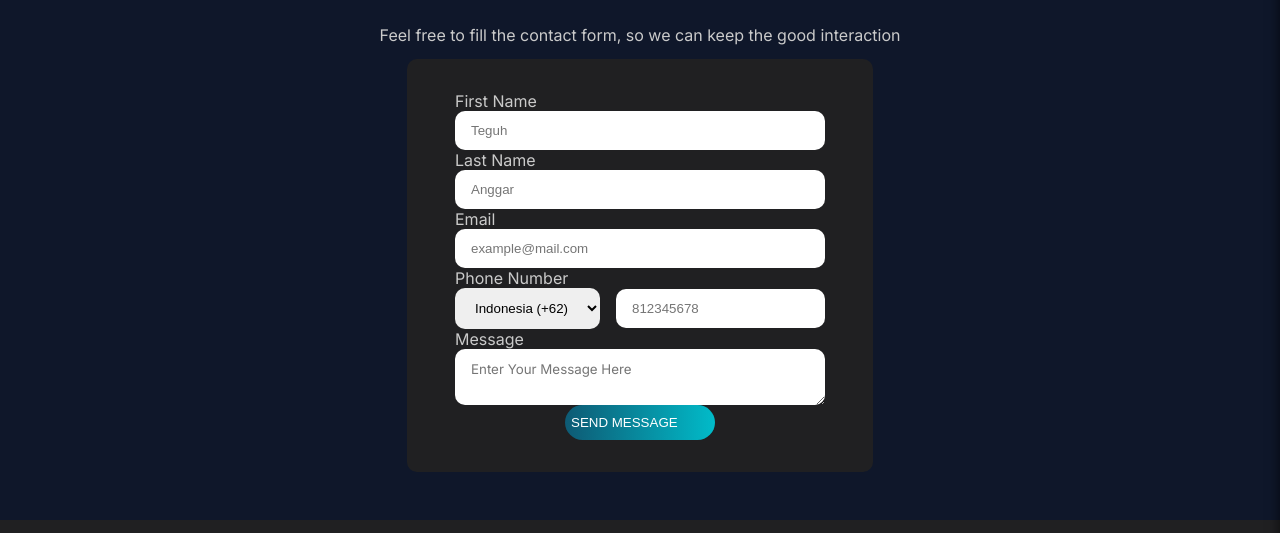
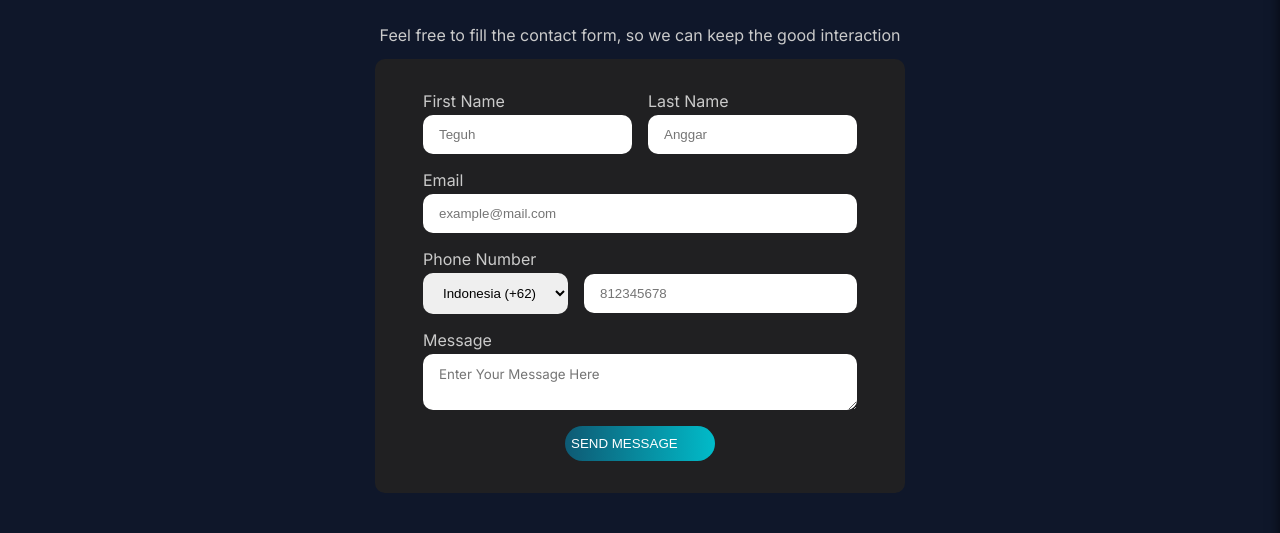
Before and after one commit to teguh-anggar/teguhanggar.com, a plain HTML site: page contact/index.html in a window 1280 px wide. Shown: the part 175-708 px from the top of the page. Drawn offline with Linux system fonts and the light colour scheme.

Commit message:
feat: layout contact-form elements

```diff
--- a/contact/index.html
+++ b/contact/index.html
@@ -96,14 +96,14 @@
 
           <div class="form-item">
             <label for="phone">Phone Number</label>
-            <div class="phone-input">
+            <div class="form-row phone-input">
               <select id="country" name="country" placeholder="+62" required>
                 <option value="indonesia">Indonesia (+62)</option>
                 <option value="india">India (+91)</option>
                 <option value="usa">USA (+1)</option>
               </select>
-              <input type="tel" id=phone" name=phone" placeholder="812345678"
-              required/>
+              <input class="form-item-max" type="tel" id=phone" name=phone"
+              placeholder="812345678" required/>
             </div>
           </div>
 
--- a/style.css
+++ b/style.css
@@ -663,6 +663,15 @@ textarea {
   background-color: #202022;
   padding: 2rem 3rem;
   border-radius: 10px;
+
+  display: flex;
+  flex-direction: column;
+  gap: 1rem;
+}
+
+.form-row {
+  display: flex;
+  gap: 1rem;
 }
 
 .contact-form input,
@@ -676,6 +685,11 @@ textarea {
 .form-item {
   display: flex;
   flex-direction: column;
+  gap: 0.25rem;
+}
+
+.form-item-max {
+  flex: 1;
 }
 
 .phone-input {
```
